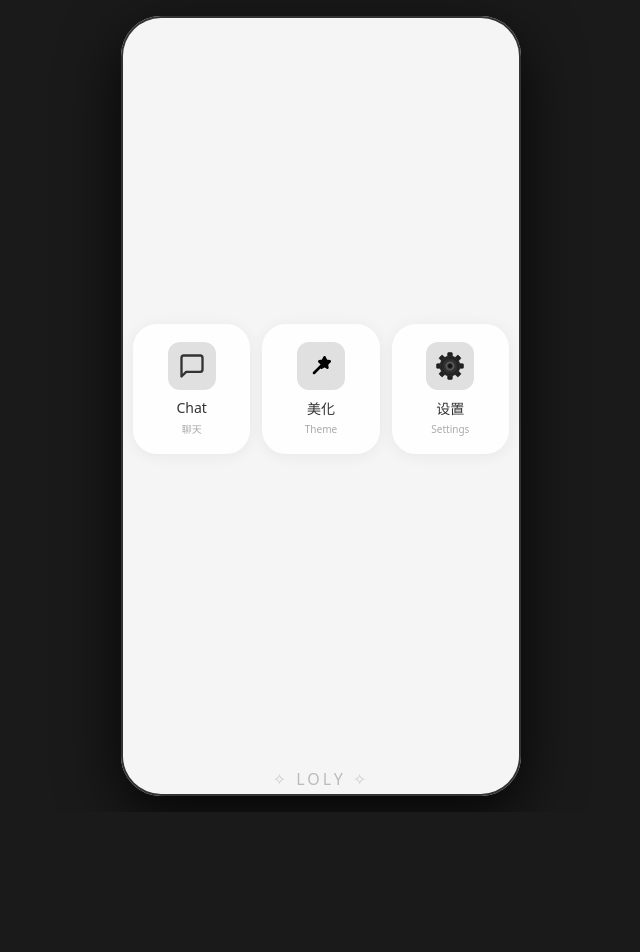
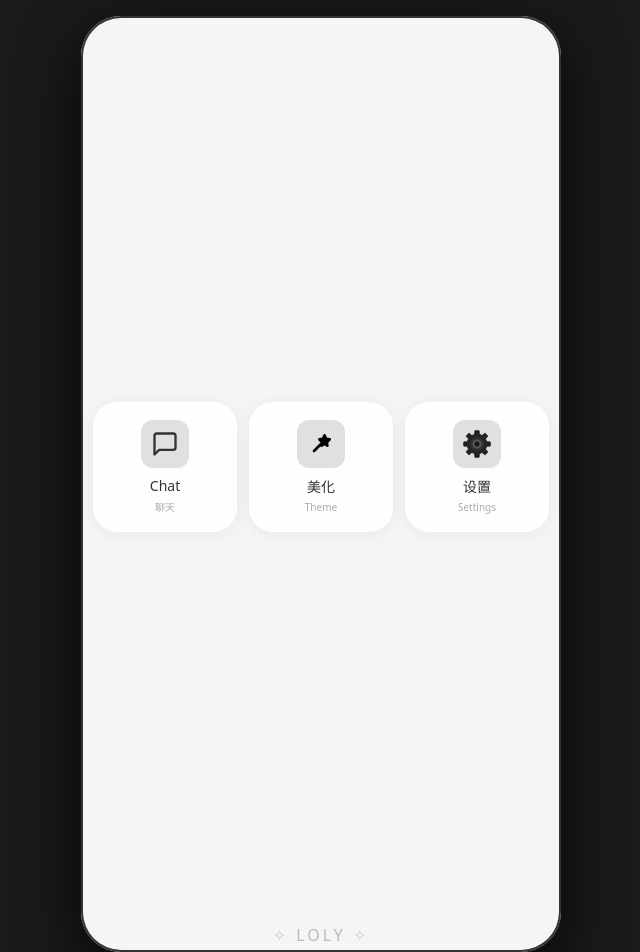
Before and after one commit to joy-Iris/loly, a plain HTML site: page index.html in a window 1280 px wide. Shown: the top 952 px of the page, without its empty margins (319-959 px from the left). Before the commit the page ends 812 px from the top, so only its background shows below. Drawn offline with Linux system fonts and the light colour scheme.

Commit message:
Refactor styles for body and phone container
Updated styles for body and phone container to improve layout and responsiveness.

```diff
--- a/index.html
+++ b/index.html
@@ -2,12 +2,36 @@
 <html>
 <head>
     <meta charset="UTF-8">
+    <!-- 关键修复：禁止缩放，让页面适配屏幕 -->
     <meta name="viewport" content="width=device-width, initial-scale=1.0, maximum-scale=1.0, user-scalable=no">
     <title>LOLY</title>
     <style>
         * { margin: 0; padding: 0; box-sizing: border-box; font-family: system-ui, -apple-system, 'Segoe UI', sans-serif; }
-        body { background: #1a1a1a; display: flex; justify-content: center; align-items: center; min-height: 100vh; padding: 16px; }
-        .phone { max-width: 400px; width: 100%; background: #f5f5f5; border-radius: 40px; padding: 0; box-shadow: 0 20px 60px rgba(0,0,0,0.8), inset 0 0 0 2px #333; position: relative; height: 780px; overflow: hidden; display: flex; flex-direction: column; touch-action: pan-y; }
+        body {
+            background: #1a1a1a;
+            display: flex;
+            justify-content: center;
+            align-items: center;
+            min-height: 100vh;
+            padding: 16px;
+            margin: 0;
+        }
+        /* 手机容器：宽度自适应，最大宽度 480px，保持比例放大 */
+        .phone {
+            width: 100%;
+            max-width: 480px;          /* 调大最大宽度，在手机上占更多空间 */
+            aspect-ratio: 400 / 780;   /* 保持原有宽高比 */
+            background: #f5f5f5;
+            border-radius: 40px;
+            padding: 0;
+            box-shadow: 0 20px 60px rgba(0,0,0,0.8), inset 0 0 0 2px #333;
+            position: relative;
+            overflow: hidden;
+            display: flex;
+            flex-direction: column;
+            touch-action: pan-y;
+            height: auto;              /* 高度由 aspect-ratio 决定 */
+        }
 
         /* ===== 开屏 ===== */
         #splashPage {
```
